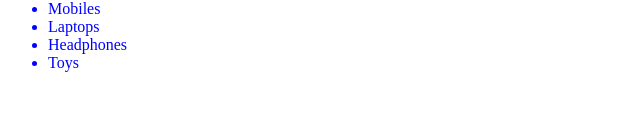
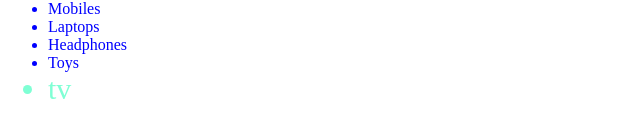
Before and after one commit to SHAJUK10/ekart, a plain HTML site: page index.html in a window 1280 px wide. Shown: the part 121-258 px from the top of the page, 0-640 px from the left. Drawn offline with Linux system fonts and the light colour scheme.

Commit message:
ekart changed

```diff
--- a/index.html
+++ b/index.html
@@ -14,6 +14,7 @@
         <li>Laptops</li>
         <li>Headphones</li>
         <li>Toys</li>
+        <li id="tv">tv</li>
     </ul>
 </body>
 </html>
--- a/style.css
+++ b/style.css
@@ -7,3 +7,7 @@ h3{
 li{
     color: blue;
 }
+#tv{
+    color: aquamarine;
+    font-size: 30px;
+}
```
